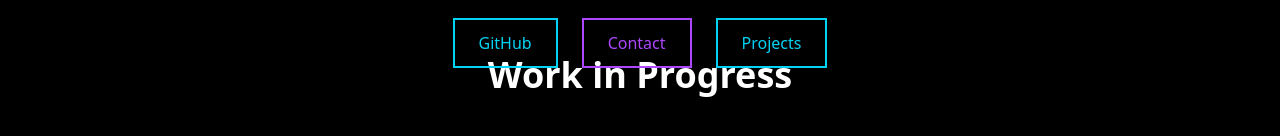
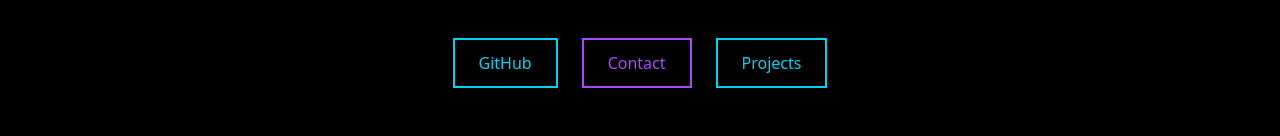
Before and after one commit to Ynlsen/yniederer.ch, a Next.js app: page /en in a window 1280 px wide. Shown: the part 598-734 px from the top of the page. Built offline with nearby package versions, Linux system fonts and the light colour scheme.

Commit message:
removed work in progress

```diff
--- a/app/en/page.tsx
+++ b/app/en/page.tsx
@@ -30,14 +30,6 @@ export default function HomePage() {
           Projects
         </a>
       </div>
-
-
-
-      <div>
-        <a href="https://github.com/Ynlsen" className="text-white hover:underline">
-          <h1 className="text-4xl font-bold">Work in Progress</h1>
-        </a>
-      </div>
     </main>
   );
 }
```
